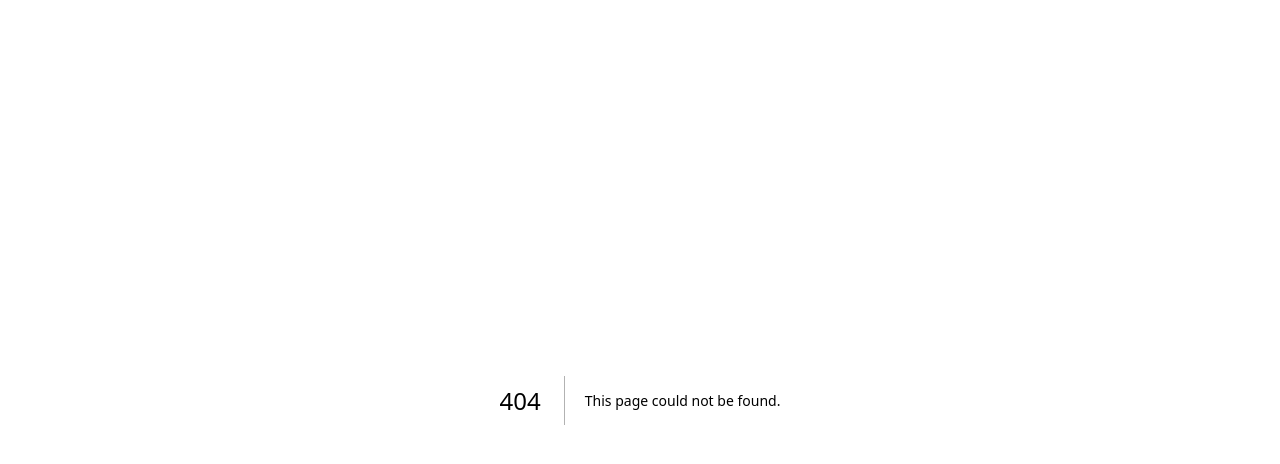
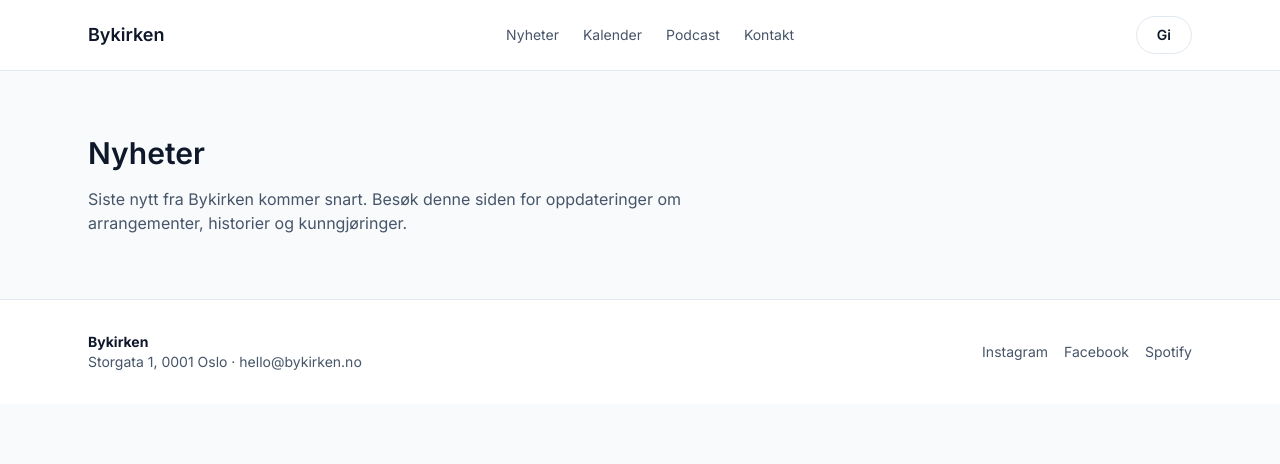
Before and after one commit to basstian-ai/CMS, a Next.js app: page /nyheter in a window 1280 px wide. Before the commit this address had no page. Shown: the top 464 px of the page. Built offline with nearby package versions, Linux system fonts and the light colour scheme.

Commit message:
Fix profile role escalation and add public routes

```diff
--- /dev/null
+++ b/app/(public)/kalender/page.tsx
@@ -0,0 +1,11 @@
+export default function CalendarPage() {
+  return (
+    <section className="container-layout py-16">
+      <h1 className="text-3xl font-semibold text-slate-900">Kalender</h1>
+      <p className="mt-4 max-w-2xl text-slate-600">
+        Vi samler kommende gudstjenester og aktiviteter her. Kalenderen oppdateres
+        fortløpende.
+      </p>
+    </section>
+  );
+}
--- /dev/null
+++ b/app/(public)/kontakt/page.tsx
@@ -0,0 +1,11 @@
+export default function ContactPage() {
+  return (
+    <section className="container-layout py-16">
+      <h1 className="text-3xl font-semibold text-slate-900">Kontakt</h1>
+      <p className="mt-4 max-w-2xl text-slate-600">
+        Har du spørsmål? Ta kontakt på hello@bykirken.no eller besøk oss i Storgata 1,
+        Oslo.
+      </p>
+    </section>
+  );
+}
--- /dev/null
+++ b/app/(public)/nyheter/page.tsx
@@ -0,0 +1,11 @@
+export default function NewsPage() {
+  return (
+    <section className="container-layout py-16">
+      <h1 className="text-3xl font-semibold text-slate-900">Nyheter</h1>
+      <p className="mt-4 max-w-2xl text-slate-600">
+        Siste nytt fra Bykirken kommer snart. Besøk denne siden for oppdateringer om
+        arrangementer, historier og kunngjøringer.
+      </p>
+    </section>
+  );
+}
--- /dev/null
+++ b/app/(public)/podcast/page.tsx
@@ -0,0 +1,10 @@
+export default function PodcastPage() {
+  return (
+    <section className="container-layout py-16">
+      <h1 className="text-3xl font-semibold text-slate-900">Podcast</h1>
+      <p className="mt-4 max-w-2xl text-slate-600">
+        Snart finner du de nyeste episodene våre her, med undervisning og samtaler.
+      </p>
+    </section>
+  );
+}
```
Also changed, not shown: .eslintrc.json, 1 other file (tests, documents, lock files or other folders).
